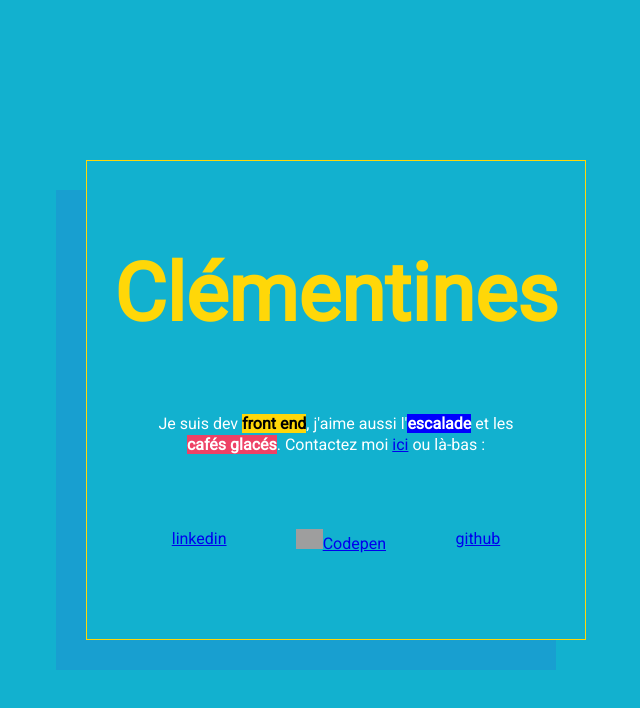
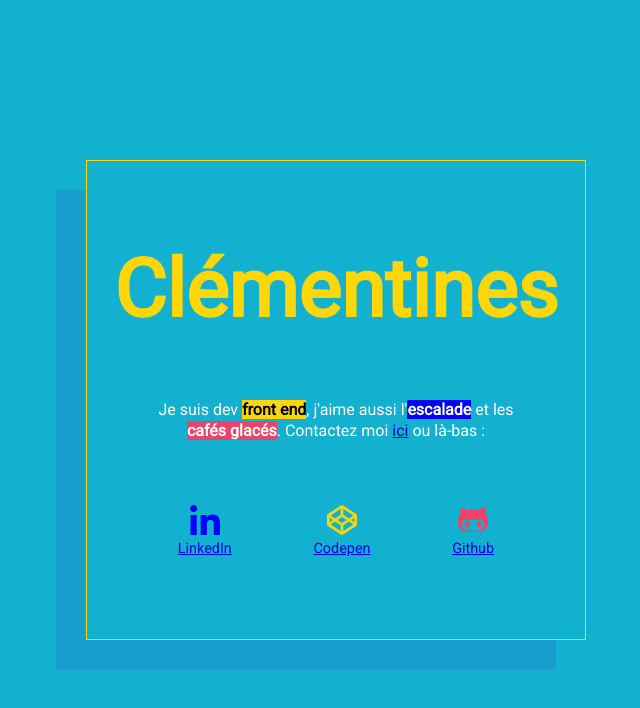
Before and after one commit to celcarpe/clementin.es, a plain HTML site: page index.html in a window 1280 px wide. Shown: the whole page, without its empty margins (304-944 px from the left). Drawn offline with Linux system fonts and the light colour scheme; grey boxes are pictures that could not be loaded.

Commit message:
Ajout des SVG, animation SVG sur :hover

```diff
--- a/index.html
+++ b/index.html
@@ -18,9 +18,11 @@
 
       <div class="social">
         <ul>
-          <li><a href="https://www.linkedin.com/in/cl%C3%A9mentine-carpentier-5b5269192/">linkedin</a></li>
-          <li><a href="https://codepen.io/celcarpe/"><img src="https://image.flaticon.com/icons/svg/2111/2111501.svg">Codepen</a></li>
-          <li><a href="https://github.com/celcarpe"><p>github</p></a></li>
+          <li><a href="https://www.linkedin.com/in/cl%C3%A9mentine-carpentier-5b5269192/"><svg enable-background="new 0 0 24 24" viewBox="0 0 24 24" xmlns="http://www.w3.org/2000/svg"><g fill="blue"><path d="m23.994 24v-.001h.006v-8.802c0-4.306-.927-7.623-5.961-7.623-2.42 0-4.044 1.328-4.707 2.587h-.07v-2.185h-4.773v16.023h4.97v-7.934c0-2.089.396-4.109 2.983-4.109 2.549 0 2.587 2.384 2.587 4.243v7.801z"/><path d="m.396 7.977h4.976v16.023h-4.976z"/><path d="m2.882 0c-1.591 0-2.882 1.291-2.882 2.882s1.291 2.909 2.882 2.909 2.882-1.318 2.882-2.909c-.001-1.591-1.292-2.882-2.882-2.882z"/></g></svg>LinkedIn</a></li>
+
+          <li><a href="https://codepen.io/celcarpe/"><svg enable-background="new 0 0 24 24" viewBox="0 0 24 24" xmlns="http://www.w3.org/2000/svg"><path d="m.455 16.512 10.969 7.314c.374.23.774.233 1.152 0l10.969-7.314c.281-.187.455-.522.455-.857v-7.312c0-.335-.174-.67-.455-.857l-10.969-7.313c-.374-.23-.774-.232-1.152 0l-10.969 7.313c-.281.187-.455.522-.455.857v7.312c0 .335.174.67.455.857zm10.514 4.528-8.076-5.384 3.603-2.411 4.473 2.987zm2.062 0v-4.808l4.473-2.987 3.603 2.411zm8.907-7.314-2.585-1.727 2.585-1.728zm-8.907-10.767 8.076 5.384-3.603 2.411-4.473-2.987zm-1.031 6.602 3.643 2.438-3.643 2.438-3.643-2.438zm-1.031-6.602v4.808l-4.473 2.987-3.603-2.411zm-8.906 7.314v-.001l2.585 1.728-2.585 1.728z" fill="#FFD708"/></svg>Codepen</a></li>
+
+          <li><a href="https://github.com/celcarpe"><svg id="Bold" enable-background="new 0 0 24 24" viewBox="0 0 24 24" xmlns="http://www.w3.org/2000/svg"><path d="m12.29 21.499c3.73 0 8.94.09 10.835-3.701.715-1.449.875-3.122.875-4.7h-.001c0-2.073-.575-4.047-1.95-5.651.255-.766.385-1.573.385-2.385 0-1.064-.24-1.598-.73-2.563-2.24 0-3.69.42-5.39 1.742-1.31-.311-2.67-.455-4.02-.455-1.495 0-2.986.154-4.435.495-1.725-1.336-3.175-1.781-5.44-1.781-.484.965-.729 1.499-.729 2.563 0 .811.125 1.632.385 2.414-1.38 1.589-2.075 3.548-2.075 5.621 0 1.578.281 3.266 1.01 4.701 1.97 3.835 7.49 3.7 11.28 3.7zm-5.289-9.99c.95 0 1.865.168 2.8.297 3.418.52 5.215-.297 7.31-.297 2.339 0 3.675 1.915 3.675 4.087 0 4.349-4.015 5.012-7.53 5.012h-2.41c-3.5 0-7.52-.667-7.52-5.012 0-2.172 1.334-4.087 3.675-4.087z"/><path d="m16.655 18.323c1.29 0 1.835-1.692 1.835-2.727s-.545-2.727-1.835-2.727-1.835 1.692-1.835 2.727.545 2.727 1.835 2.727z"/><path d="m7.47 18.323c1.29 0 1.835-1.692 1.835-2.727s-.546-2.726-1.835-2.726-1.835 1.692-1.835 2.727.545 2.726 1.835 2.726z"/></svg>Github</a></li>
         </ul>
       </div>
 
--- a/style.css
+++ b/style.css
@@ -21,7 +21,6 @@ body {
   font-size: 16px;
 }
 
-/*Serious stuff*/
 #home {
   background-color: #12B1CF;
   height: 100vh;
@@ -81,12 +80,22 @@ body {
   display: flex;
   justify-content: space-around;
 }
-#home div.main .social ul li {
+#home div.main .social ul li a {
   display: flex;
   flex-direction: column;
+  align-items: center;
+  font-size: 0.9rem;
 }
-#home div.main .social ul li img {
-  height: 20px;
+#home div.main .social ul li svg {
+  height: 30px;
+  width: 30px;
+  fill: #ee4266;
+  margin-bottom: 5px;
+}
+
+#home div.main .social ul li svg:hover {
+  fill: red;
+  animation: hue 2s infinite;
 }
 
 .jaune {
@@ -101,3 +110,14 @@ body {
 .rose {
   background-color: #ee4266;
 }
+
+/*Keyframes for svg on :hover animation*/
+
+@keyframes hue {
+  0% {
+   -webkit-filter: hue-rotate(0deg);
+  }
+  100% {
+   -webkit-filter: hue-rotate(360deg);
+  }
+}
```
